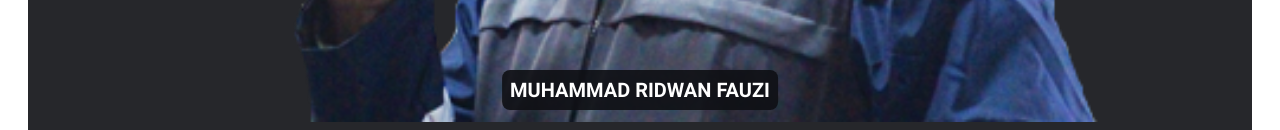
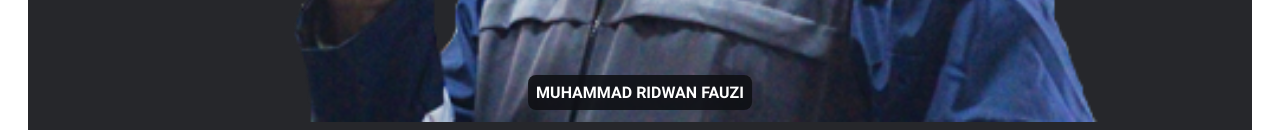
Before and after one commit to madwanz64/old-portfolio, a plain HTML site: page index.html in a window 1280 px wide. Shown: the part 822-952 px from the top of the page. Drawn offline with Linux system fonts and the light colour scheme.

```diff
--- a/index.html
+++ b/index.html
@@ -21,7 +21,7 @@
         <div class="panel1">
             <div class="foto">
                 <img src="assets/images/fotodiri.png" alt="Foto Muhammad Ridwan Fauzi">
-                <div class="fotodiri h5">
+                <div class="fotodiri h6">
                     Muhammad Ridwan Fauzi
                 </div>
             </div>
```
